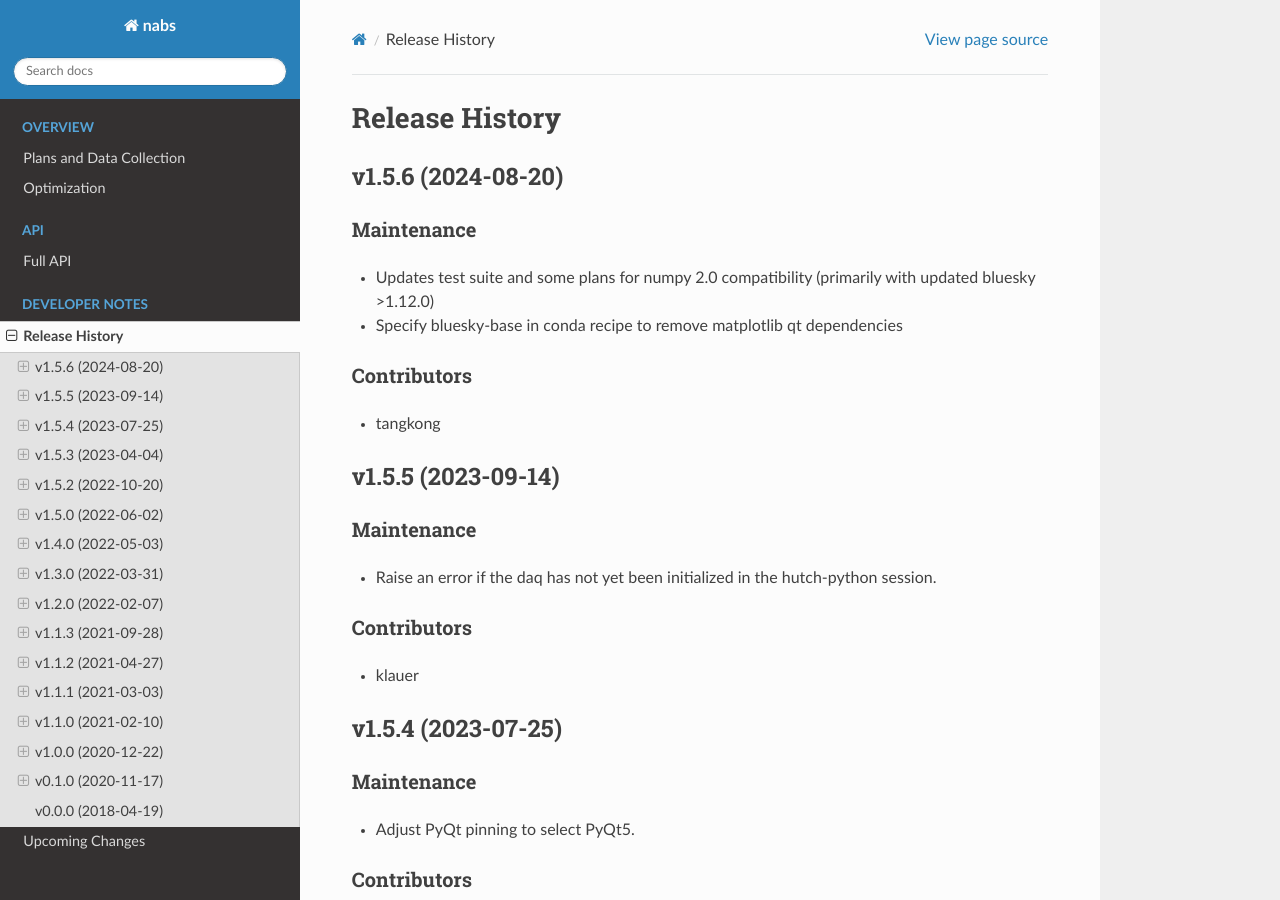
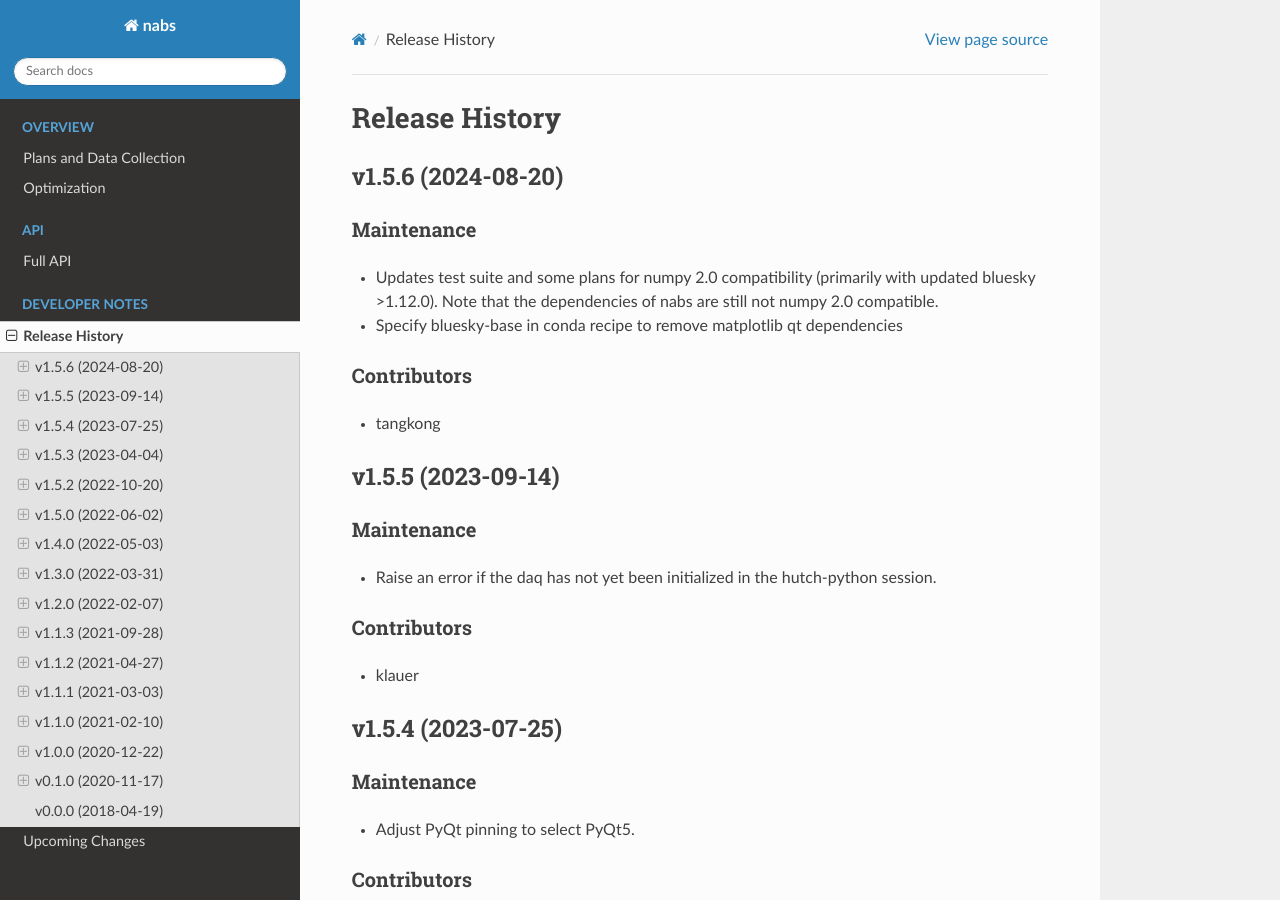
Before and after one commit to pcdshub/nabs, a Sphinx documentation site: the page built from docs/source/releases.rst, in a window 1280 px wide and 900 px high. Built offline with Sphinx 7.4.7 and the Read the Docs theme 2.0.0, drawn with Linux system fonts in a browser that asks for light colours.

Commit message:
DOC: Update docs/source/releases.rst
Co-authored-by: Zachary Lentz <ZLLentz@users.noreply.github.com>

```diff
--- a/docs/source/releases.rst
+++ b/docs/source/releases.rst
@@ -7,7 +7,8 @@ v1.5.6 (2024-08-20)
 
 Maintenance
 -----------
-- Updates test suite and some plans for numpy 2.0 compatibility (primarily with updated bluesky >1.12.0)
+- Updates test suite and some plans for numpy 2.0 compatibility (primarily with updated bluesky >1.12.0).
+  Note that the dependencies of nabs are still not numpy 2.0 compatible.
 - Specify bluesky-base in conda recipe to remove matplotlib qt dependencies
 
 Contributors
```
